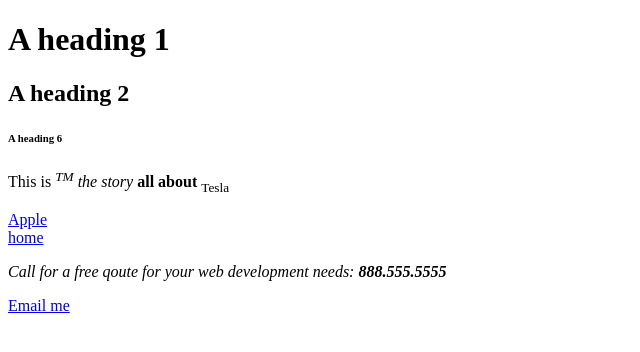
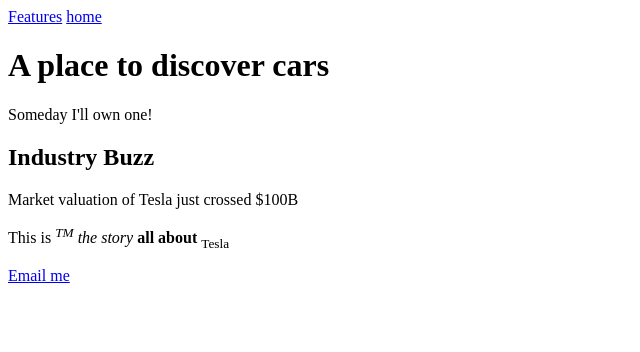
Before and after one commit to jsolis5/assignment1, a plain HTML site: page index.html in a window 1280 px wide. Shown: the whole page, without its empty margins (0-640 px from the left). Drawn offline with Linux system fonts and the light colour scheme.

Commit message:
New changes

```diff
--- a/index.html
+++ b/index.html
@@ -5,22 +5,36 @@
     <title>All about me</title>
     <link rel="stylesheet" type="text/css" href="css/styles.css">
 </head>
+
+
 <body>
-    <h1>A heading 1</h1>
-    <h2>A heading 2</h2>
-    <h6>A heading 6</h6>
 
-    <p>This is <em> <sup>TM</sup> the story</em> <strong>all about</strong> <sub>Tesla</sub></p>
+    <header>
+        <nav>
+            <a href="features.html">Features</a>
+            <a href="index.html">home</a>
+        </nav>
+    </header>
 
-    <a href="http://www.apple.com">Apple</a>
+    <main>
 
-    <br>
+        <h1>A place to discover cars</h1>
 
-    <a href="index.html">home</a>
+        Someday I'll own one!
 
-    <br>
-    <p><em>Call for a free qoute for your web development needs: <strong> 888.555.5555</strong></em></p>
 
-    <a href="mailto:jsolis5@mail.naz.edu">Email me</a>
-</body>
-</html>
+        <h2>Industry Buzz</h2>
+        Market valuation of Tesla just crossed $100B
+
+
+        <p>This is <em> <sup>TM</sup> the story</em> <strong>all about</strong> <sub>Tesla</sub></p>
+
+
+    </main>
+
+    <footer> <a href="mailto:jsolis5@mail.naz.edu">Email me</a>
+
+    </footer>
+
+
+</body></html>
```
Also changed, not shown: features.html (added, +27 -0 lines).
